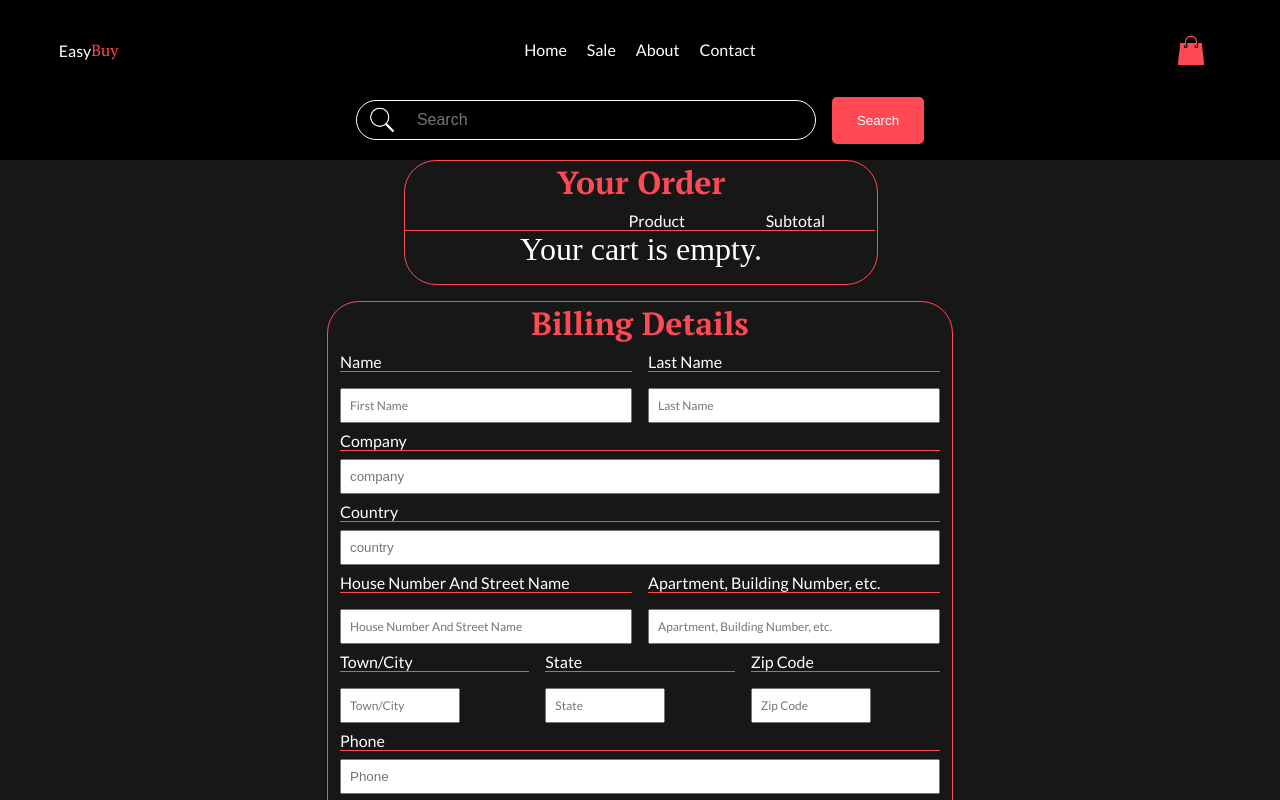
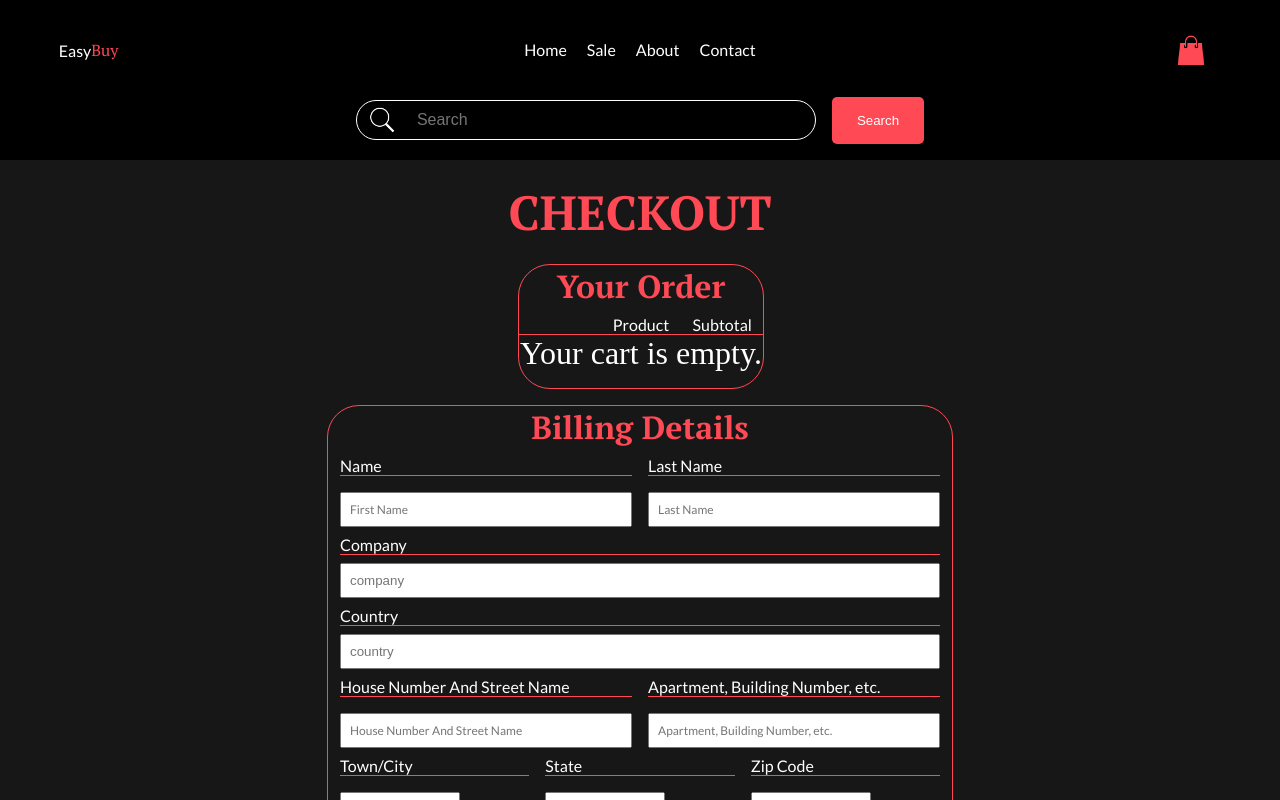
Before and after one commit to lem31/mystore, a React (Vite) app: page /Checkout in a window 1280 px wide. Shown: the top 800 px of the page. Built offline with nearby package versions, Linux system fonts and the light colour scheme; some icons are missing; a web font is replaced by a local one.

Commit message:
modified styles on checkout page to improve responsiveness and layout

```diff
--- a/src/CSS_Modules/Checkout_Page/checkout.module.css
+++ b/src/CSS_Modules/Checkout_Page/checkout.module.css
@@ -3,7 +3,7 @@
   flex-direction: column;
   max-width: 100vw;
   height: auto;
-  margin-top: 40px;
+  margin-top: 140px;
   margin-bottom: 40px;
 }
 
@@ -22,7 +22,7 @@
 
 .checkout_title {
   margin-top: 40px;
-  margin-bottom: 16px;
+  margin-bottom: 20px;
 }
 
 .payment_form {
@@ -153,14 +153,15 @@
   grid-template-columns: repeat(3, 1fr);
   grid-template-rows: auto;
   color: var(--secondary-color);
-  width: 420px;
+
   margin-top: 8px;
-  justify-items: end;
+
+  justify-items: center;
   align-items: center;
 }
 
 .your_order_border_bottom {
-  width: 470px;
+  width: 100%;
   border-bottom: 1px solid var(--tertiary-color);
 }
 
@@ -171,7 +172,7 @@
   border: 1px solid var(--tertiary-color);
   border-radius: 32px;
   width: 100%;
-  max-width: 600px;
+  max-width: 80vw;
   height: auto;
 
   padding-bottom: 16px;
```
